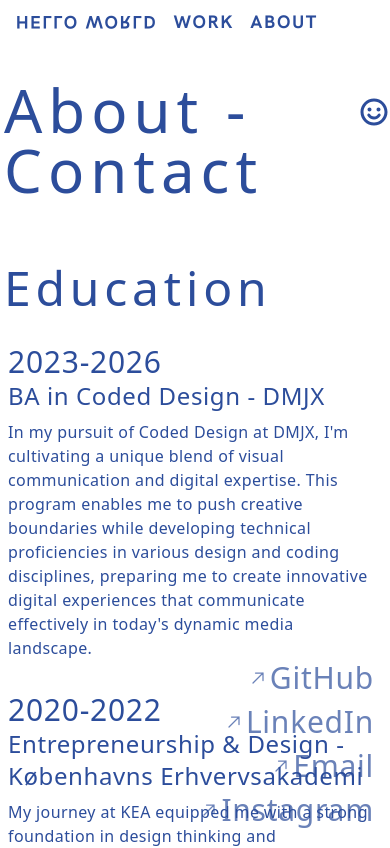
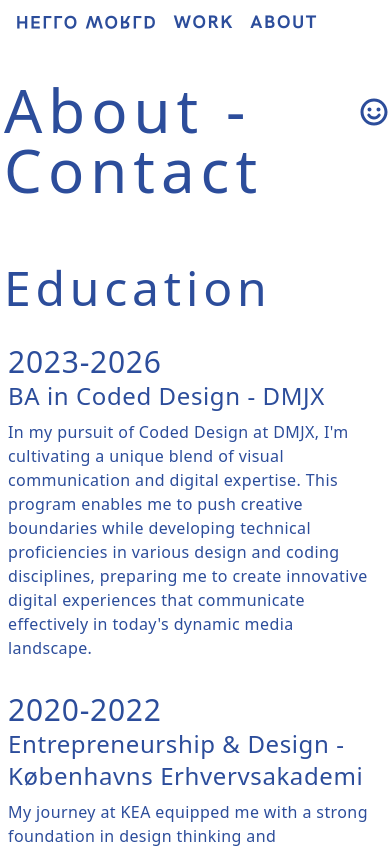
Before and after one commit to SineMunchs/Portfolooo, a Vue app: page /#/about in a window 390 px wide. Shown: the top 848 px of the page. Built offline with nearby package versions, Linux system fonts and the light colour scheme; the HTML template or start-up script is replaced by a standard one.

Commit message:
fix: update favicon reference from Smil1.svg to Smil2.svg in index.html

```diff
--- a/src/views/AboutView.vue
+++ b/src/views/AboutView.vue
@@ -2,149 +2,142 @@
   <div class="relative min-h-screen">
     <!-- Content sections -->
     <div class="content-container">
-      <div className="mt-20 ml-1 flex items-center">
-        <h1 className="text-blå text-6xl md:text-7xl lg:text-8xl tracking-widest font-normal">
+      <div class="mt-20 ml-1 flex items-center">
+        <h1 class="text-blå text-6xl md:text-7xl lg:text-8xl tracking-widest font-normal">
           About - Contact
         </h1>
         <img
           src="/images/Smil1.svg"
           alt="Smiley"
-          className="h-8 w-8 ml-2 mb-14 hover:animate-spin"
+          class="h-8 w-8 ml-2 mb-14 hover:animate-spin"
         />
       </div>
 
       <!-- Education Section -->
-      <div className="mt-16 ml-1">
-        <h1 className="text-blå text-5xl md:text-6xl lg:text-7xl tracking-widest font-normal">
+      <div class="mt-16 ml-1">
+        <h1 class="text-blå text-5xl md:text-6xl lg:text-7xl tracking-widest font-normal">
           Education
         </h1>
       </div>
 
       <div class="mt-6 p-2 max-w-4xl">
         <div class="mb-8">
-          <h2 className="text-blå text-3xl md:text-4xl tracking-wide font-normal">2023-2026</h2>
-          <h3 className="text-blå text-2xl md:text-3xl tracking-wide font-normal">BA in Coded Design - DMJX</h3>
-          <p className="text-base md:text-lg tracking-wide text-blå mt-2">
+          <h2 class="text-blå text-3xl md:text-4xl tracking-wide font-normal">2023-2026</h2>
+          <h3 class="text-blå text-2xl md:text-3xl tracking-wide font-normal">BA in Coded Design - DMJX</h3>
+          <p class="text-base md:text-lg tracking-wide text-blå mt-2">
             In my pursuit of Coded Design at DMJX, I'm cultivating a unique blend of visual communication and digital expertise. This program enables me to push creative boundaries while developing technical proficiencies in various design and coding disciplines, preparing me to create innovative digital experiences that communicate effectively in today's dynamic media landscape.
           </p>
         </div>
 
         <div class="mb-8">
-          <h2 className="text-blå text-3xl md:text-4xl tracking-wide font-normal">2020-2022</h2>
-          <h3 className="text-blå text-2xl md:text-3xl tracking-wide font-normal">Entrepreneurship & Design - Københavns Erhvervsakademi </h3>
-          <p className="text-base md:text-lg tracking-wide text-blå mt-2">
+          <h2 class="text-blå text-3xl md:text-4xl tracking-wide font-normal">2020-2022</h2>
+          <h3 class="text-blå text-2xl md:text-3xl tracking-wide font-normal">Entrepreneurship & Design - Københavns Erhvervsakademi </h3>
+          <p class="text-base md:text-lg tracking-wide text-blå mt-2">
             My journey at KEA equipped me with a strong foundation in design thinking and entrepreneurial mindset. This program fostered my ability to identify opportunities, develop innovative concepts, and bring designs to life with a business-oriented approach. The hands-on projects and collaborative environment shaped my understanding of how design can drive business value and social impact.
           </p>
         </div>
 
         <div class="mb-8">
-          <h2 className="text-blå text-3xl md:text-4xl tracking-wide font-normal">2021</h2>
-          <h3 className="text-blå text-2xl md:text-3xl tracking-wide font-normal">Communication - University of Applied Science (Rotterdam, Exchange)</h3>
-          <p className="text-base md:text-lg tracking-wide text-blå mt-2">
+          <h2 class="text-blå text-3xl md:text-4xl tracking-wide font-normal">2021</h2>
+          <h3 class="text-blå text-2xl md:text-3xl tracking-wide font-normal">Communication - University of Applied Science (Rotterdam, Exchange)</h3>
+          <p class="text-base md:text-lg tracking-wide text-blå mt-2">
             During my exchange semester in Rotterdam, I immersed myself in communication studies within an international context. This experience broadened my perspective on cross-cultural design approaches and communication strategies. The program enhanced my ability to craft messages that resonate across diverse audiences while introducing me to European design practices and methodologies.
           </p>
         </div>
       </div>
 
       <!-- Work Section -->
-      <div className="mt-16 ml-1">
-        <h1 className="text-blå text-5xl md:text-6xl lg:text-7xl tracking-widest">
+      <div class="mt-16 ml-1">
+        <h1 class="text-blå text-5xl md:text-6xl lg:text-7xl tracking-widest">
           Work
         </h1>
       </div>
 
       <div class="mt-6 p-2 max-w-4xl">
         <div class="mb-8">
-          <h2 className="text-blå text-3xl md:text-4xl tracking-wide font-normal">Jan 2023 - Present</h2>
-          <h3 className="text-blå text-2xl md:text-3xl tracking-wide font-normal">E-commerce & SoMe Specialist - Architectmade</h3>
-          <p className="text-base md:text-lg tracking-wide text-blå mt-2">
+          <h2 class="text-blå text-3xl md:text-4xl tracking-wide font-normal">Jan 2023 - Present</h2>
+          <h3 class="text-blå text-2xl md:text-3xl tracking-wide font-normal">E-commerce & SoMe Specialist - Architectmade</h3>
+          <p class="text-base md:text-lg tracking-wide text-blå mt-2">
             At Architectmade, I manage their Shopify e-commerce platform and social media presence. My responsibilities include optimizing the online shopping experience, implementing digital marketing strategies, creating engaging content that showcases their architectural design products, and analyzing performance metrics to drive growth in their digital channels.
           </p>
         </div>
 
         <div class="mb-8">
-          <h2 className="text-blå text-3xl md:text-4xl tracking-wide font-normal">Jul 2022 - Dec 2022</h2>
-          <h3 className="text-blå text-2xl md:text-3xl tracking-wide font-normal">Social Media & Content Creator - Picnic Glyptoteket</h3>
-          <p className="text-base md:text-lg tracking-wide text-blå mt-2">
+          <h2 class="text-blå text-3xl md:text-4xl tracking-wide font-normal">Jul 2022 - Dec 2022</h2>
+          <h3 class="text-blå text-2xl md:text-3xl tracking-wide font-normal">Social Media & Content Creator - Picnic Glyptoteket</h3>
+          <p class="text-base md:text-lg tracking-wide text-blå mt-2">
             While working with Picnic at Glyptoteket, I crafted compelling visual narratives and social media content that bridged the gap between classical art and contemporary audiences. My role involved developing creative concepts, producing photography and video content, managing social media campaigns, and helping to elevate the unique cultural experience of picnicking among ancient sculptures.
           </p>
         </div>
 
         <div class="mb-8">
-          <h2 className="text-blå text-3xl md:text-4xl tracking-wide font-normal">Apr 2022 - Jun 2022</h2>
-          <h3 className="text-blå text-2xl md:text-3xl tracking-wide font-normal">SoMe Assistant & Graphic Designer - Bertung PR</h3>
-          <p className="text-base md:text-lg tracking-wide text-blå mt-2">
+          <h2 class="text-blå text-3xl md:text-4xl tracking-wide font-normal">Apr 2022 - Jun 2022</h2>
+          <h3 class="text-blå text-2xl md:text-3xl tracking-wide font-normal">SoMe Assistant & Graphic Designer - Bertung PR</h3>
+          <p class="text-base md:text-lg tracking-wide text-blå mt-2">
             At Bertung PR, I provided direct social media support to the CEO while handling various graphic design projects. My responsibilities included creating visual assets for client campaigns, designing marketing materials, managing social media content calendars, and ensuring consistent brand representation across different platforms and media.
           </p>
         </div>
 
         <div class="mb-8">
-          <h2 className="text-blå text-3xl md:text-4xl tracking-wide font-normal">2014-2021</h2>
-          <h3 className="text-blå text-2xl md:text-3xl tracking-wide font-normal">Server, SoMe & Event Planner - Kadeau (Copenhagen/Bornholm)</h3>
-          <p className="text-base md:text-lg tracking-wide text-blå mt-2">
+          <h2 class="text-blå text-3xl md:text-4xl tracking-wide font-normal">2014-2021</h2>
+          <h3 class="text-blå text-2xl md:text-3xl tracking-wide font-normal">Server, SoMe & Event Planner - Kadeau (Copenhagen/Bornholm)</h3>
+          <p class="text-base md:text-lg tracking-wide text-blå mt-2">
             During my long-term position at Kadeau restaurants in both Copenhagen and Bornholm, I wore multiple hats as a server, social media coordinator, and event planner. This role allowed me to develop strong hospitality skills while helping to build the digital presence of these acclaimed restaurants. I managed bookings, coordinated special events, created compelling content for their social channels, and ensured exceptional guest experiences that aligned with their Nordic culinary philosophy.
           </p>
         </div>
       </div>
 
-      <div class="pb-64 md:pb-80 lg:pb-96"></div>
-    </div>
+      <!-- Mobile Contact Section -->
+      <div class="md:hidden mt-16 mb-20 p-2">
+        <h1 class="text-blå text-5xl ml-1 tracking-widest font-normal mb-8">
+          Contact
+        </h1>
 
-    <!-- Overlay Links in Bottom Right - Mobile-optimized version but still vertical -->
-    <div class="fixed right-0 bottom-0 w-full h-auto z-10 flex flex-col justify-end items-end p-4 md:p-8">
-      <!-- Mobile link container - vertical layout but with smaller text -->
-      <div class="flex flex-col items-end md:hidden">
-        <!-- GIT -->
-        <a href="https://github.com/SineMunchs"
-          target="_blank"
-          class="mb-2 group transition-opacity duration-300 opacity-70 hover:opacity-100">
+        <div class="space-y-6">
+          <!-- GitHub -->
+          <a href="https://github.com/SineMunchs" target="_blank" class="block">
             <div class="flex items-center">
-            <img src="/images/arrow.svg"
-              alt="GitHub Arrow"
-              class="h-5 w-6" />
-            <span class="text-3xl tracking-wide text-blå group-hover:underline font-normal">GitHub</span>
+              <img src="/images/arrow.svg" alt="GitHub Arrow" class="h-6 w-8 mr-3" />
+              <span class="text-3xl text-blå">GitHub</span>
             </div>
           </a>
 
-        <!-- LINKEDIN -->
-        <a href="https://www.linkedin.com/in/sine-munch-b992461b8/"
-          target="_blank"
-          class="mb-2 group transition-opacity duration-300 opacity-70 hover:opacity-100">
+          <!-- LinkedIn -->
+          <a href="https://www.linkedin.com/in/sine-munch-b992461b8/" target="_blank" class="block">
             <div class="flex items-center">
-            <img src="/images/arrow.svg"
-              alt="LinkedIn Arrow"
-              class="h-5 w-6" />
-            <span class="text-3xl tracking-wide text-blå group-hover:underline">LinkedIn</span>
+              <img src="/images/arrow.svg" alt="LinkedIn Arrow" class="h-6 w-8 mr-3" />
+              <span class="text-3xl text-blå">LinkedIn</span>
             </div>
           </a>
 
-        <!-- EMAIL -->
-        <div @click="copyEmailToClipboard"
-            class="mb-2 group transition-opacity duration-300 opacity-70 hover:opacity-100 cursor-pointer relative">
+          <!-- Email -->
+          <div @click="copyEmailToClipboard" class="cursor-pointer">
             <div class="flex items-center">
-            <img src="/images/arrow.svg"
-              alt="Email Arrow"
-              class="h-5 w-6" />
-            <span class="text-3xl tracking-wide text-blå group-hover:underline">Email</span>
+              <img src="/images/arrow.svg" alt="Email Arrow" class="h-6 w-8 mr-3" />
+              <span class="text-3xl text-blå">Email</span>
             </div>
-          <span v-if="copySuccess" class="absolute top-full right-0 text-sm text-blå mt-1">Email copied!</span>
+            <div v-if="copySuccess" class="mt-1 ml-11 text-sm text-blå">
+              Email copied!
+            </div>
           </div>
 
-        <!-- INSTAGRAM -->
-        <a href="https://www.instagram.com/codedstuff/"
-          target="_blank"
-          class="group transition-opacity duration-300 opacity-70 hover:opacity-100">
+          <!-- Instagram -->
+          <a href="https://www.instagram.com/codedstuff/" target="_blank" class="block">
             <div class="flex items-center">
-            <img src="/images/arrow.svg"
-              alt="Instagram Arrow"
-              class="h-5 w-6" />
-            <span class="text-3xl tracking-wide text-blå group-hover:underline">Instagram</span>
+              <img src="/images/arrow.svg" alt="Instagram Arrow" class="h-6 w-8 mr-3" />
+              <span class="text-3xl text-blå">Instagram</span>
             </div>
           </a>
         </div>
+      </div>
 
-      <!-- Desktop version (hidden on mobile) -->
-      <div class="hidden md:flex md:flex-col">
+      <!-- Only add padding on desktop -->
+      <div class="hidden md:block pb-64 md:pb-80 lg:pb-96"></div>
+    </div>
+
+    <!-- Overlay Links (Desktop only) -->
+    <div class="fixed right-0 bottom-0 w-full h-3/4 z-10 hidden md:block">
+      <div class="flex flex-col justify-end items-end p-8">
         <!-- GIT -->
         <a href="https://github.com/SineMunchs"
            target="_blank"
@@ -152,8 +145,8 @@
           <div class="flex items-center">
             <img src="/images/arrow.svg"
                  alt="GitHub Arrow"
-                 class="h-10 w-12 lg:h-12 lg:w-16" />
-            <span class="text-7xl lg:text-9xl tracking-widest text-blå group-hover:underline font-normal">GitHub</span>
+                 class="h-8 w-10 md:h-10 md:w-12 lg:h-12 lg:w-16" />
+            <span class="text-7xl md:text-8xl lg:text-9xl tracking-widest text-blå group-hover:underline font-normal">GitHub</span>
           </div>
         </a>
 
@@ -164,8 +157,8 @@
           <div class="flex items-center">
             <img src="/images/arrow.svg"
                  alt="LinkedIn Arrow"
-                 class="h-10 w-12 lg:h-12 lg:w-16" />
-            <span class="text-7xl lg:text-9xl tracking-widest text-blå group-hover:underline">LinkedIn</span>
+                 class="h-8 w-10 md:h-10 md:w-12 lg:h-12 lg:w-16" />
+            <span class="text-7xl md:text-8xl lg:text-9xl tracking-widest text-blå group-hover:underline">LinkedIn</span>
           </div>
         </a>
 
@@ -175,8 +168,8 @@
           <div class="flex items-center">
             <img src="/images/arrow.svg"
                  alt="Email Arrow"
-                 class="h-10 w-12 lg:h-12 lg:w-16" />
-            <span class="text-7xl lg:text-9xl tracking-widest text-blå group-hover:underline">Email</span>
+                 class="h-8 w-10 md:h-10 md:w-12 lg:h-12 lg:w-16" />
+            <span class="text-7xl md:text-8xl lg:text-9xl tracking-widest text-blå group-hover:underline">Email</span>
           </div>
           <span v-if="copySuccess" class="absolute top-full right-0 text-lg md:text-xl text-blå mt-1">Email copied!</span>
         </div>
@@ -188,8 +181,8 @@
           <div class="flex items-center">
             <img src="/images/arrow.svg"
                  alt="Instagram Arrow"
-                 class="h-10 w-12 lg:h-12 lg:w-16" />
-            <span class="text-7xl lg:text-9xl tracking-widest text-blå group-hover:underline">Instagram</span>
+                 class="h-8 w-10 md:h-10 md:w-12 lg:h-12 lg:w-16" />
+            <span class="text-7xl md:text-8xl lg:text-9xl tracking-widest text-blå group-hover:underline">Instagram</span>
           </div>
         </a>
       </div>
@@ -201,7 +194,6 @@
 export default {
   data() {
     return {
-      debug: false,
       copySuccess: false,
       emailAddress: 'munchsine@gmail.com'
     }
@@ -211,19 +203,16 @@ export default {
       navigator.clipboard.writeText(this.emailAddress)
         .then(() => {
           this.copySuccess = true;
-          // Hide the success message after 2 seconds
           setTimeout(() => {
             this.copySuccess = false;
           }, 2000);
         })
         .catch(err => {
           console.error('Could not copy email: ', err);
-          // Fallback for older browsers
           this.fallbackCopyEmail();
         });
     },
     fallbackCopyEmail() {
-      // Create temporary element
       const el = document.createElement('textarea');
       el.value = this.emailAddress;
       el.setAttribute('readonly', '');
@@ -231,14 +220,10 @@ export default {
       el.style.left = '-9999px';
       document.body.appendChild(el);
 
-      // Select and copy the text
       el.select();
       document.execCommand('copy');
-
-      // Remove the element
       document.body.removeChild(el);
 
-      // Show success message
       this.copySuccess = true;
       setTimeout(() => {
         this.copySuccess = false;
@@ -253,22 +238,11 @@ export default {
   /* Assuming this is your custom color, keep it as is */
 }
 
-/* Optional: Add a subtle transition when hovering over links */
-.content-container {
+/* Desktop-only blur effect */
+@media (min-width: 768px) {
+  .content-container:has(+ div a:hover) {
+    filter: blur(1px);
     transition: filter 0.3s ease;
   }
-
-.content-container:has(+ div a:hover) {
-  filter: blur(1px);
-}
-
-/* Add smoother scrolling for mobile */
-.overflow-x-auto {
-  -webkit-overflow-scrolling: touch;
-  scrollbar-width: none; /* Firefox */
-}
-
-.overflow-x-auto::-webkit-scrollbar {
-  display: none; /* Chrome, Safari and Opera */
 }
 </style>
```
Lines whose indentation alone changed are shown as unchanged.
